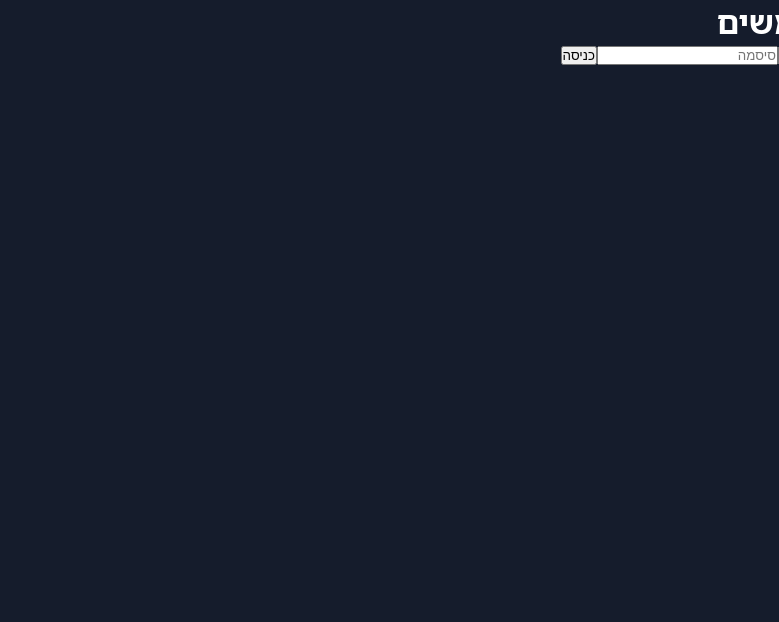
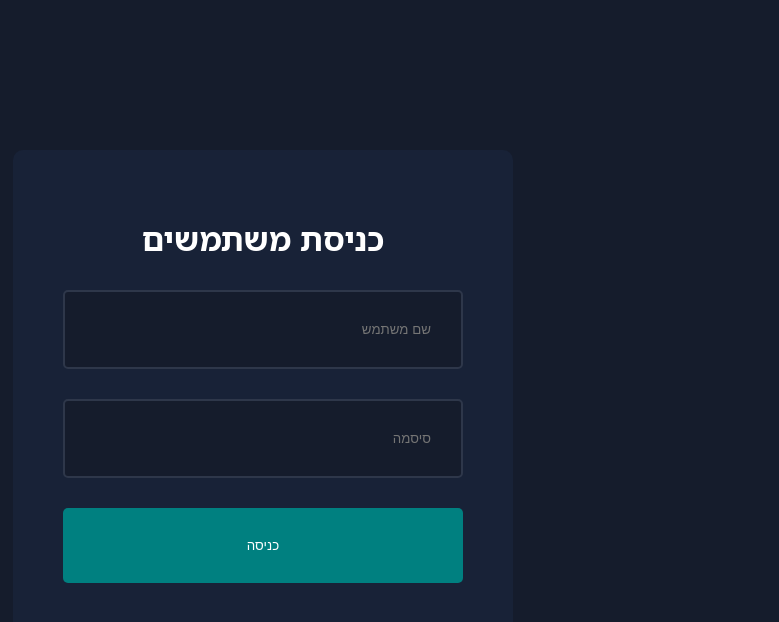
Before and after one commit to Mrs-ID/project-kupa, a React (Create React App) app in the folder client/: page /login in a window 1280 px wide. Shown: the top 622 px of the page, without its empty margins (501-1280 px from the left). Built offline with nearby package versions, Linux system fonts and the light colour scheme.

Commit message:
Add LoginPage.css

```diff
--- a/client/src/features/auth/login/LoginPage.js
+++ b/client/src/features/auth/login/LoginPage.js
@@ -1,4 +1,4 @@
-
+import "./loginPage.css"
 const LoginPage = () => {
     return (
         <div className="login-page">
--- /dev/null
+++ b/client/src/features/auth/login/loginPage.css
@@ -0,0 +1,39 @@
+.login-page{
+    width:100%;
+    min-height: 100vh;
+    display: flex;
+    align-items: center;
+    justify-content: center;
+}
+
+.login-page-form{
+    background-color: var(--bgSoft);
+    padding: 50px;
+    border-radius: 10px;
+    width: 500px;
+    height: 500px;
+    display: flex;
+    flex-direction: column;
+    align-items: center;
+    justify-content: center;
+    gap:30px
+
+}
+.login-page-form input{
+    width: 100%;
+    padding: 30px;
+    border: solid 2px #2e374a;
+    border-radius: 5px;
+    background-color: var(--bg);
+    color: var(--text)
+}
+
+.login-page-form button{
+    width: 100%;
+    padding: 30px;
+    background-color: teal;
+    color: var(--text);
+    border: none;
+    cursor: pointer;
+    border-radius: 5px;
+}
```
